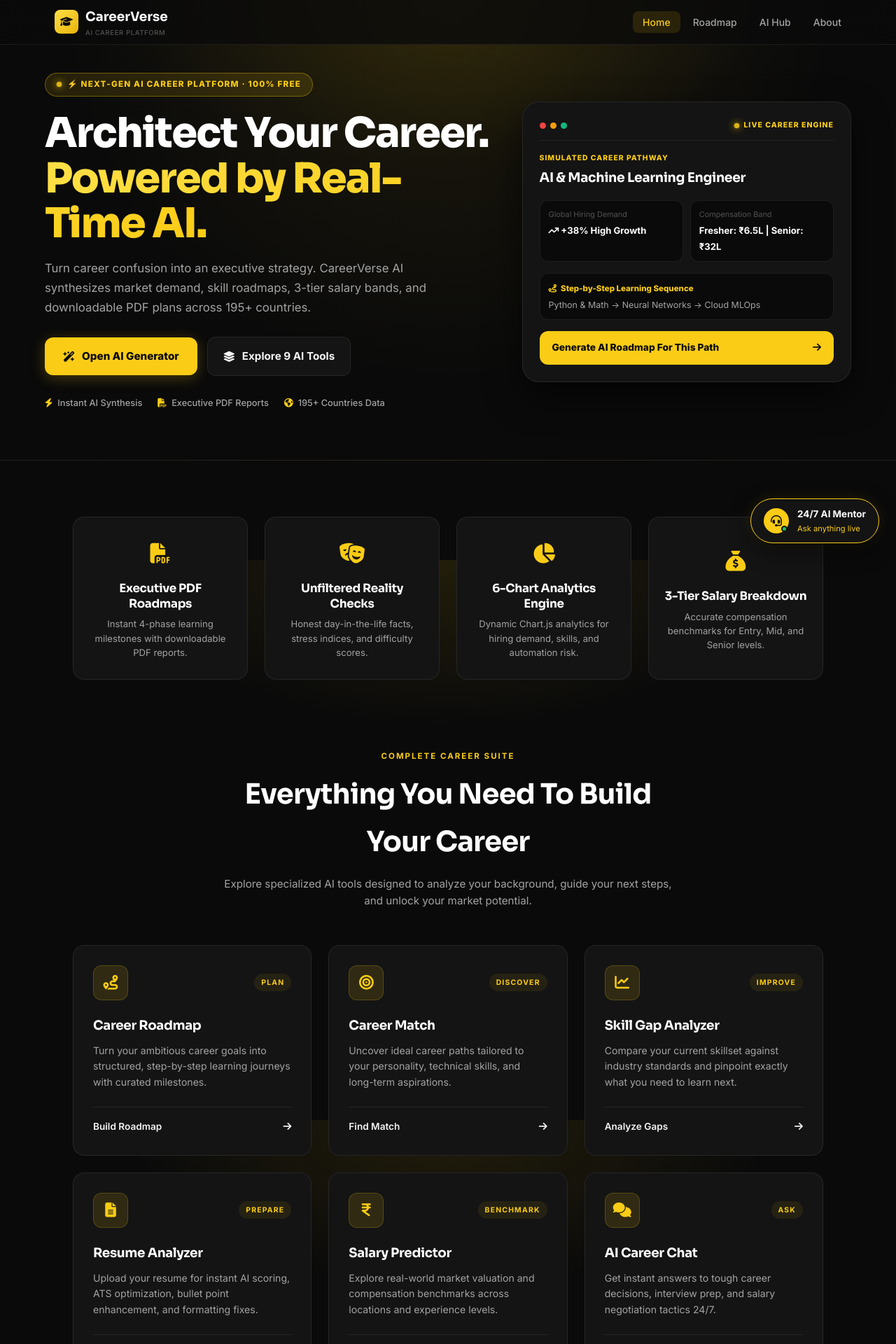
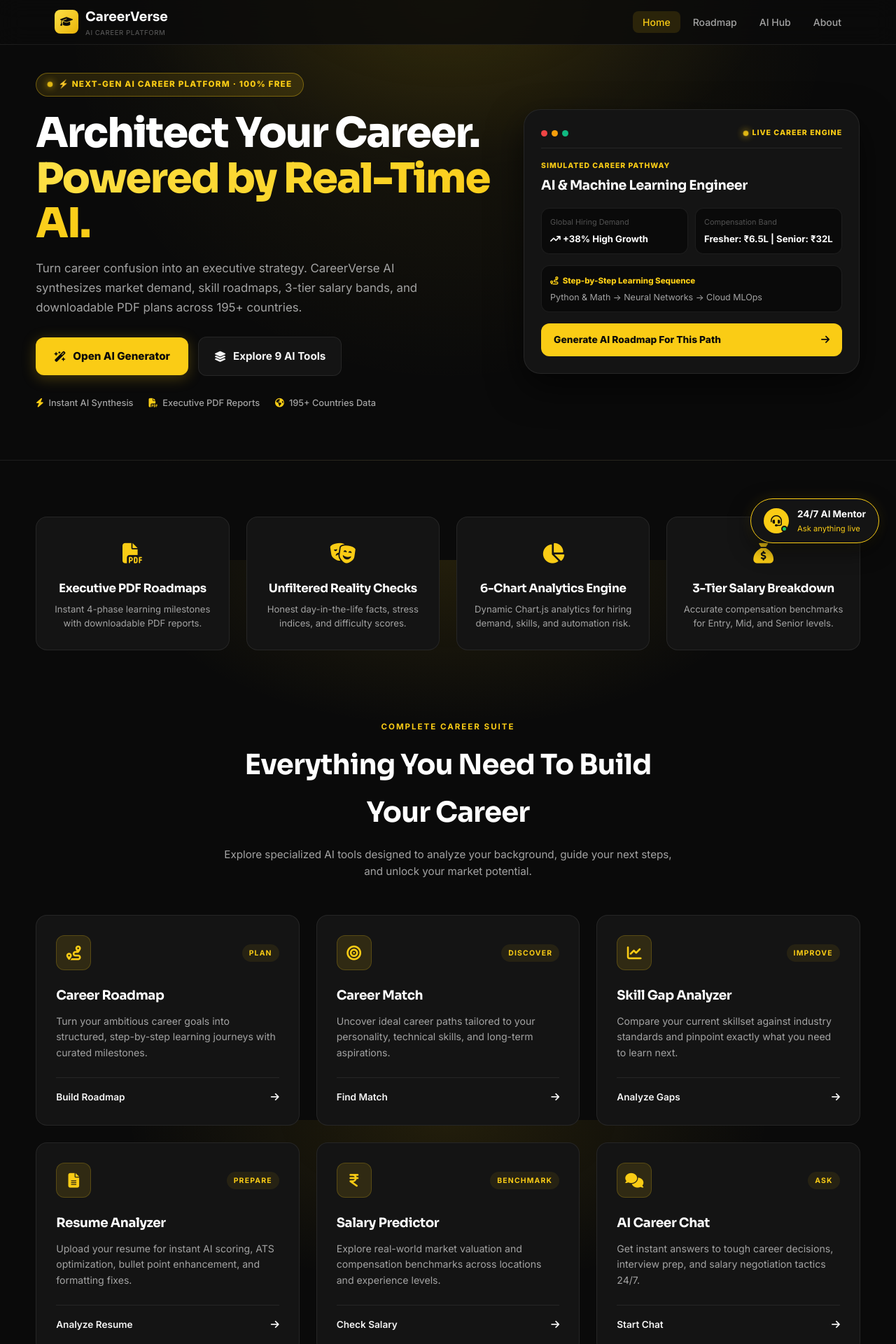
Before and after one commit to shubhodbirajdar928-hash/CareerVerse-AI, a Flask app: page / in a window 1280 px wide. Shown: the top 1920 px of the page at 70% size. Run offline with Flask 3, Linux system fonts and the light colour scheme; some libraries are stand-ins or nearby versions.

Commit message:
Enforce full-width expansive layout across all home page sections

```diff
--- a/static/css/home.css
+++ b/static/css/home.css
@@ -9,14 +9,15 @@
 .hero {
     width: 100%;
     position: relative;
-    padding: calc(var(--nav-height) + 40px) 5% 70px;
+    padding: calc(var(--nav-height) + 40px) 4% 70px;
     background: radial-gradient(circle at 50% 0%, rgba(250, 204, 21, 0.08) 0%, transparent 60%);
     border-bottom: 1px solid var(--border);
     box-sizing: border-box;
 }
 
 .hero-container {
-    max-width: 1200px;
+    max-width: 1600px;
+    width: 100%;
     margin: 0 auto;
     display: grid;
     grid-template-columns: 1.15fr 0.85fr;
@@ -763,12 +764,14 @@
 /* ================= METRICS BAR ================= */
 
 .metrics-bar {
-    max-width: 1200px;
+    max-width: 1600px;
+    width: 100%;
     margin: 80px auto 100px;
-    padding: 0 5%;
+    padding: 0 4%;
     display: grid;
     grid-template-columns: repeat(4, 1fr);
     gap: 24px;
+    box-sizing: border-box;
 }
 
 .metric-card {
@@ -846,9 +849,11 @@
 /* ================= TOOLS SECTION ================= */
 
 .tools-section {
-    max-width: 1200px;
+    max-width: 1600px;
+    width: 100%;
     margin: 0 auto 100px;
-    padding: 0 5%;
+    padding: 0 4%;
+    box-sizing: border-box;
 }
 
 .tools-grid {
@@ -953,9 +958,11 @@
 /* ================= HOW IT WORKS ================= */
 
 .how-it-works {
-    max-width: 1100px;
+    max-width: 1600px;
+    width: 100%;
     margin: 0 auto 100px;
-    padding: 0 5%;
+    padding: 0 4%;
+    box-sizing: border-box;
 }
 
 .steps-grid {
@@ -1001,9 +1008,11 @@
 /* ================= FAQ SECTION ================= */
 
 .faq-section {
-    max-width: 800px;
+    max-width: 1200px;
+    width: 100%;
     margin: 0 auto 100px;
-    padding: 0 5%;
+    padding: 0 4%;
+    box-sizing: border-box;
 }
 
 .faq-container {
@@ -1071,7 +1080,8 @@
 /* ================= FINAL CTA ================= */
 
 .final-cta {
-    max-width: 1100px;
+    max-width: 1600px;
+    width: 96%;
     margin: 0 auto 90px;
     padding: 48px 50px;
     background: linear-gradient(135deg, rgba(250, 204, 21, 0.08) 0%, var(--bg-card) 100%);
@@ -1083,6 +1093,7 @@
     gap: 30px;
     position: relative;
     overflow: hidden;
+    box-sizing: border-box;
 }
 
 .cta-content small {
--- a/templates/index.html
+++ b/templates/index.html
@@ -11,10 +11,10 @@
     <title>CareerVerse AI — Your AI Career Companion</title>
 
     <link rel="stylesheet"
-          href="{{ url_for('static', filename='css/common.css') }}">
+          href="{{ url_for('static', filename='css/common.css') }}?v=20260807_v9999">
 
     <link rel="stylesheet"
-          href="{{ url_for('static', filename='css/home.css') }}">
+          href="{{ url_for('static', filename='css/home.css') }}?v=20260807_v9999">
 
     <link rel="stylesheet"
           href="https://cdnjs.cloudflare.com/ajax/libs/font-awesome/6.6.0/css/all.min.css">
```
